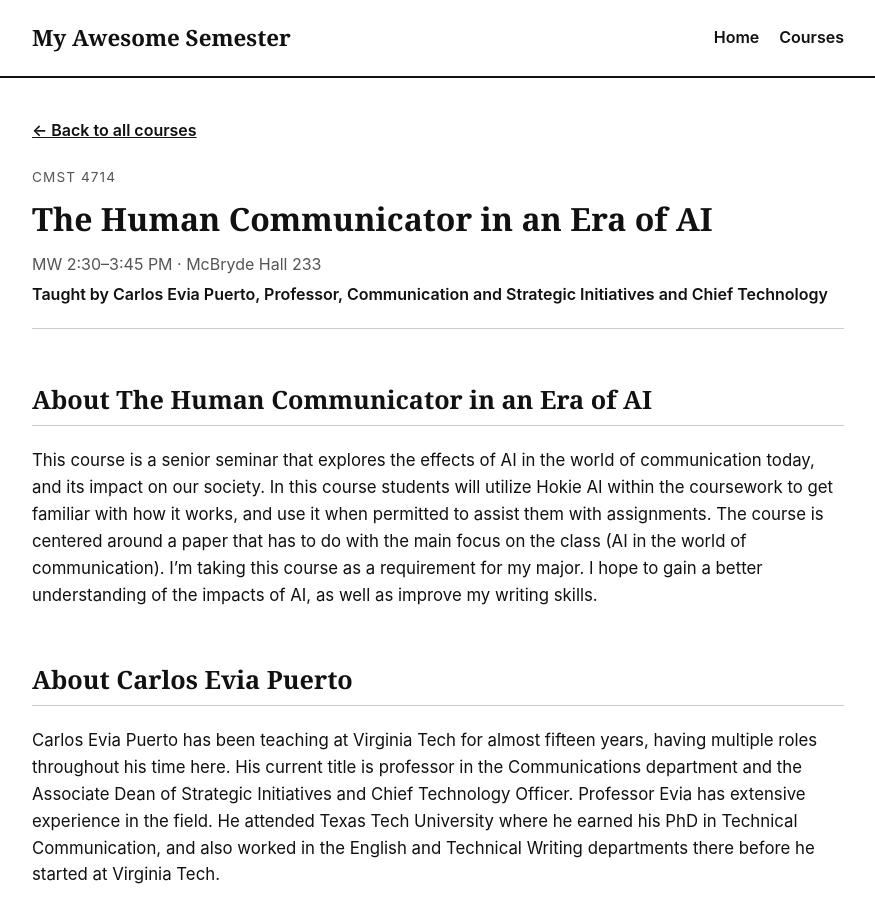
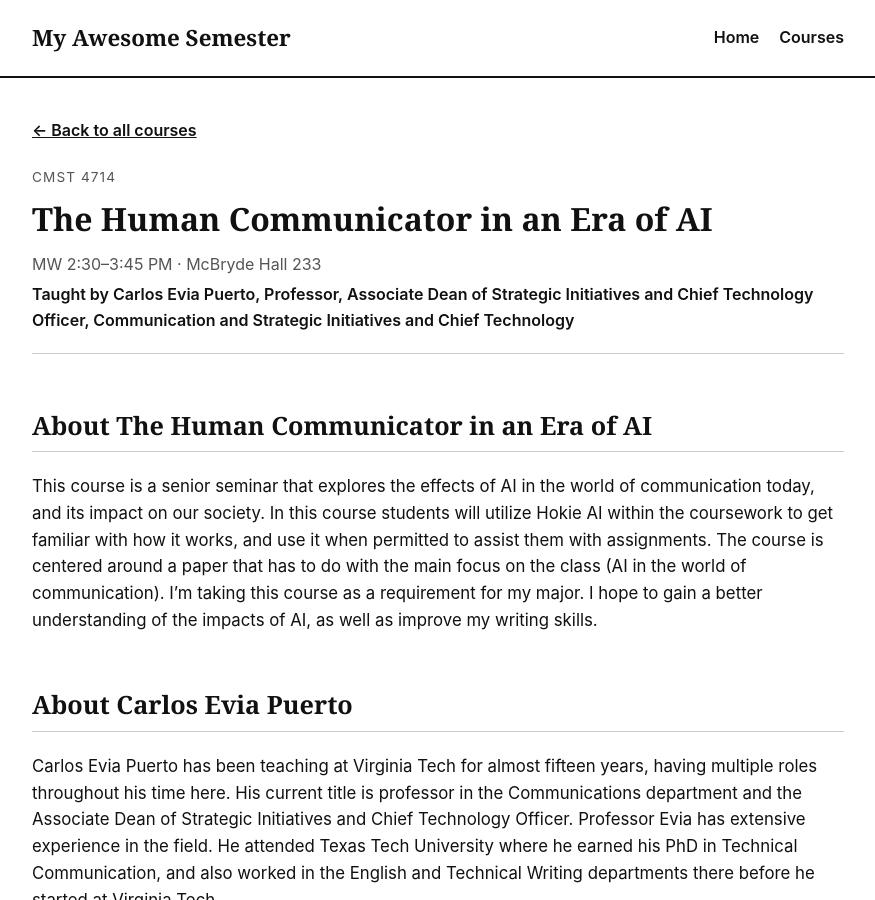
Before and after one commit to abbyfriedman1/myawesomesemester26, a Jekyll site: the page built from _courses/course-02.md, in a window 1280 px wide and 900 px high. Shown: the whole window, without its empty margins (202-1077 px from the left). Built offline with Jekyll 4.4.1, drawn with Linux system fonts in a browser that asks for light colours.

Commit message:
Update course-02.md

```diff
--- a/_courses/course-02.md
+++ b/_courses/course-02.md
@@ -5,7 +5,7 @@ course_title: "The Human Communicator in an Era of AI"
 meeting_time: "MW 2:30–3:45 PM"
 location: "McBryde Hall 233"
 instructor_name: "Carlos Evia Puerto"
-instructor_title: "Professor"
+instructor_title: "Professor, Associate Dean of Strategic Initiatives and Chief Technology Officer"
 instructor_department: "Communication and Strategic Initiatives and Chief Technology"
 ---
 
```
